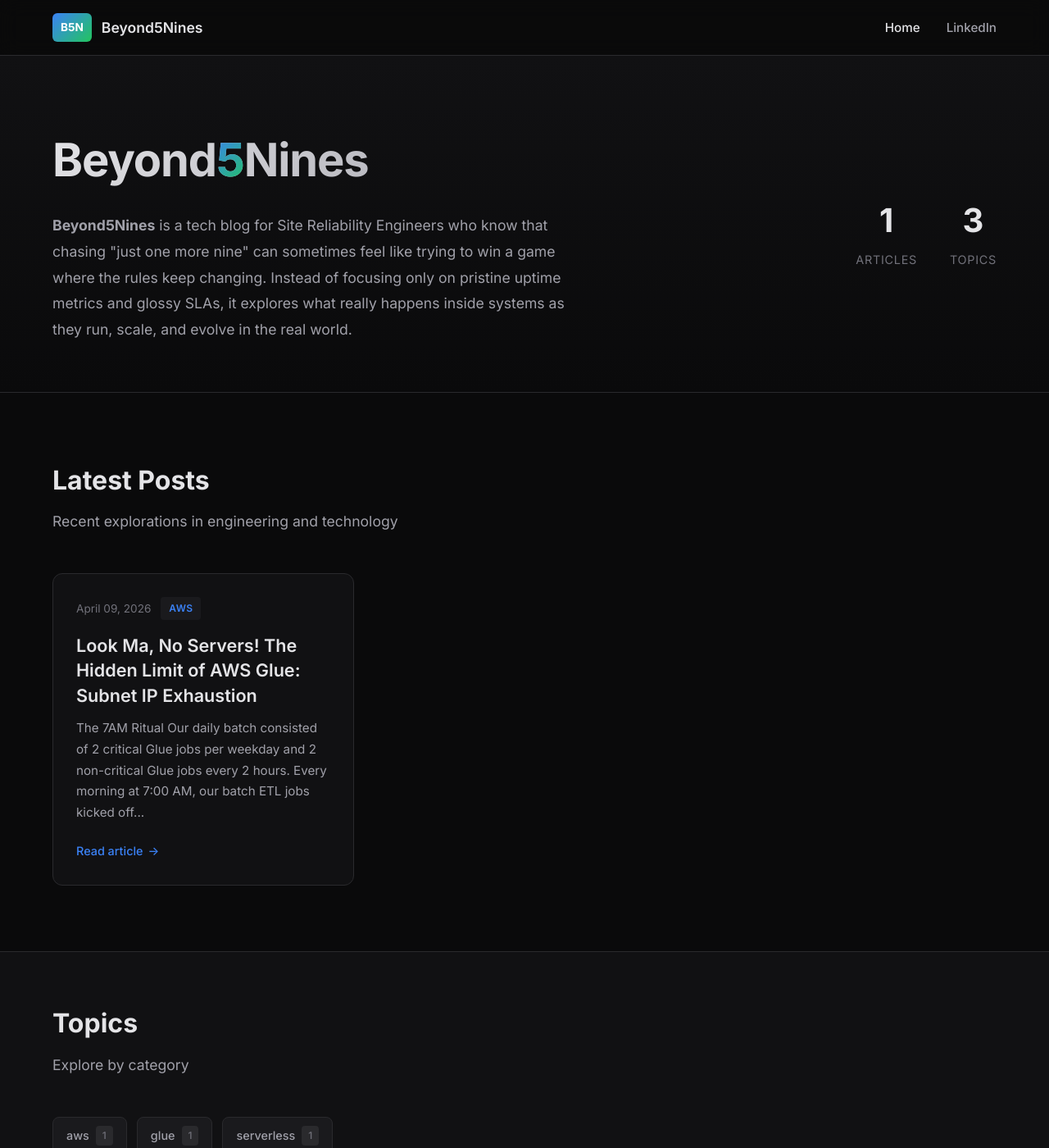
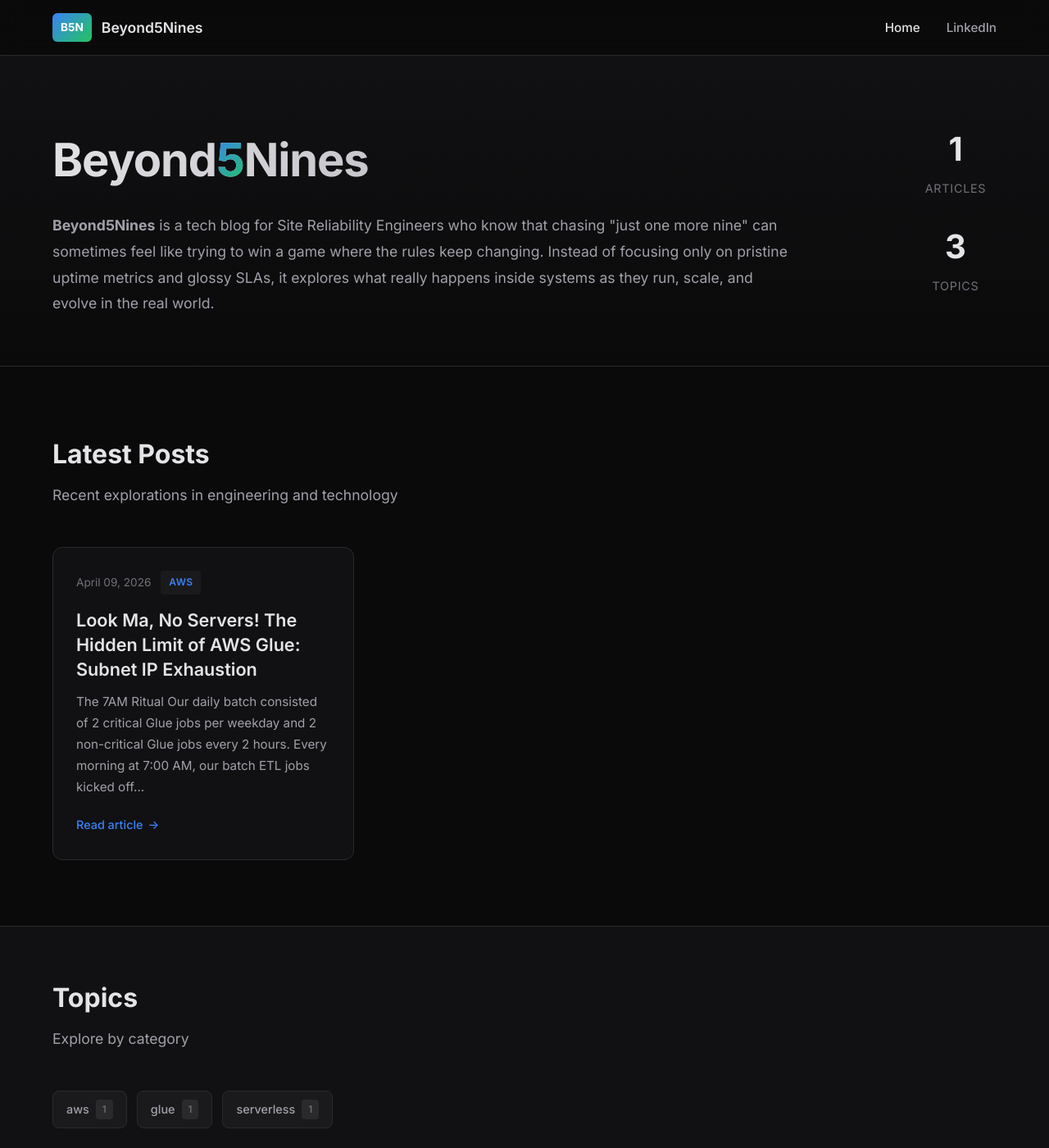
Before and after one commit to beyond5nines/beyond5nines.github.io, a Jekyll site: the page built from index.md, in a window 1280 px wide and 1400 px high. Shown: the whole window at 82% size. Built offline with Jekyll 4.4.1, drawn with Linux system fonts in a browser that asks for light colours.

Commit message:
Adjust hero layout - wider content, smaller stats section

```diff
--- a/assets/css/style.css
+++ b/assets/css/style.css
@@ -133,12 +133,13 @@ img {
 .hero .container {
   display: flex;
   justify-content: space-between;
-  align-items: center;
-  gap: 60px;
+  align-items: flex-start;
+  gap: 40px;
 }
 
 .hero-content {
-  max-width: 650px;
+  flex: 1;
+  max-width: 900px;
 }
 
 .hero-title {
@@ -174,7 +175,10 @@ img {
 
 .hero-stats {
   display: flex;
-  gap: 40px;
+  flex-direction: column;
+  gap: 24px;
+  flex-shrink: 0;
+  min-width: 100px;
 }
 
 .stat {
```
